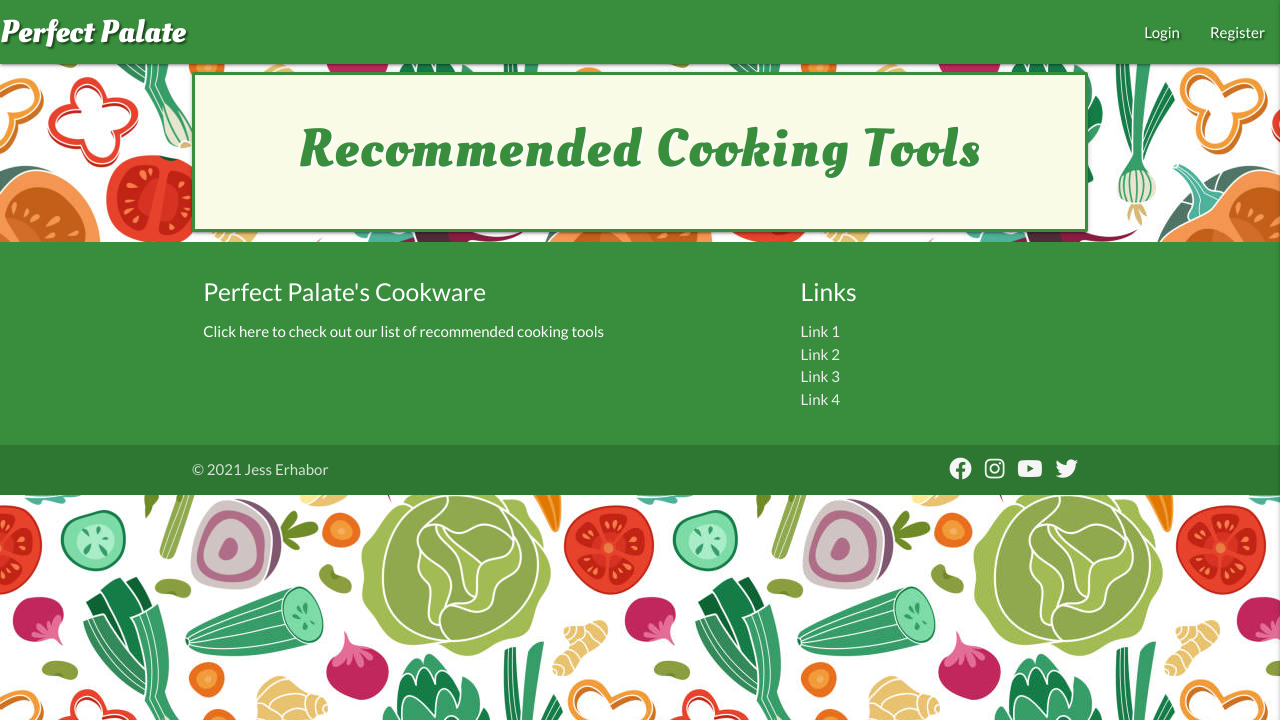
After one commit to jerhabor/perfect-palate, a Flask app: page /cooking_tools in a window 1280 px wide. The commit adds this page. Shown: the top 720 px of the page. Run offline with Flask 2, Linux system fonts and the light colour scheme; some libraries are stand-ins or nearby versions.

Commit message:
FEAT: Cooking tools page rendered with a basic template to check functionality.

```diff
--- a/app.py
+++ b/app.py
@@ -231,6 +231,11 @@ def delete_recipe(recipe_id):
     return redirect(url_for("recipes"))
 
 
+@app.route("/cooking_tools")
+def cooking_tools():
+    return render_template("cooking_tools.html")
+
+
 if __name__ == "__main__":
     app.run(host=os.environ.get("IP"),
             port=int(os.environ.get("PORT")),
--- a/static/css/style.css
+++ b/static/css/style.css
@@ -378,6 +378,10 @@ hr.delete-recipe:after {
     background-color: #2e7732;
 }
 
+.page-footer a:hover {
+    text-decoration: underline;
+}
+
 .social-media-icons i {
     margin-right: 10px;
     font-size: 1.5em;
--- a/templates/base.html
+++ b/templates/base.html
@@ -76,7 +76,9 @@
                 <div class="row">
                     <div class="col l6 s12">
                         <h5 class="white-text">Perfect Palate's Cookware</h5>
-                        <p class="grey-text text-lighten-4">Click here to check out our list of recommended cooking tools</p>
+                        <p class="grey-text text-lighten-4">
+                            <a href="{{ url_for('cooking_tools') }}" class="white-text">Click here to check out our list of recommended cooking tools</a>
+                        </p>
                     </div>
                     <div class="col l4 offset-l2 s12">
                         <h5 class="white-text">Links</h5>
--- /dev/null
+++ b/templates/cooking_tools.html
@@ -0,0 +1,14 @@
+{% extends "base.html" %}
+{% block content %}
+
+
+    <div class="card-border card-panel lime lighten-5">
+        <!-- Page Header -->
+        <div class="row">
+            <h2 class="page-title green-text text-darken-2 center-align brand-logo">
+                Recommended Cooking Tools
+            </h2>
+        </div>
+    </div>
+
+{% endblock %}
```
